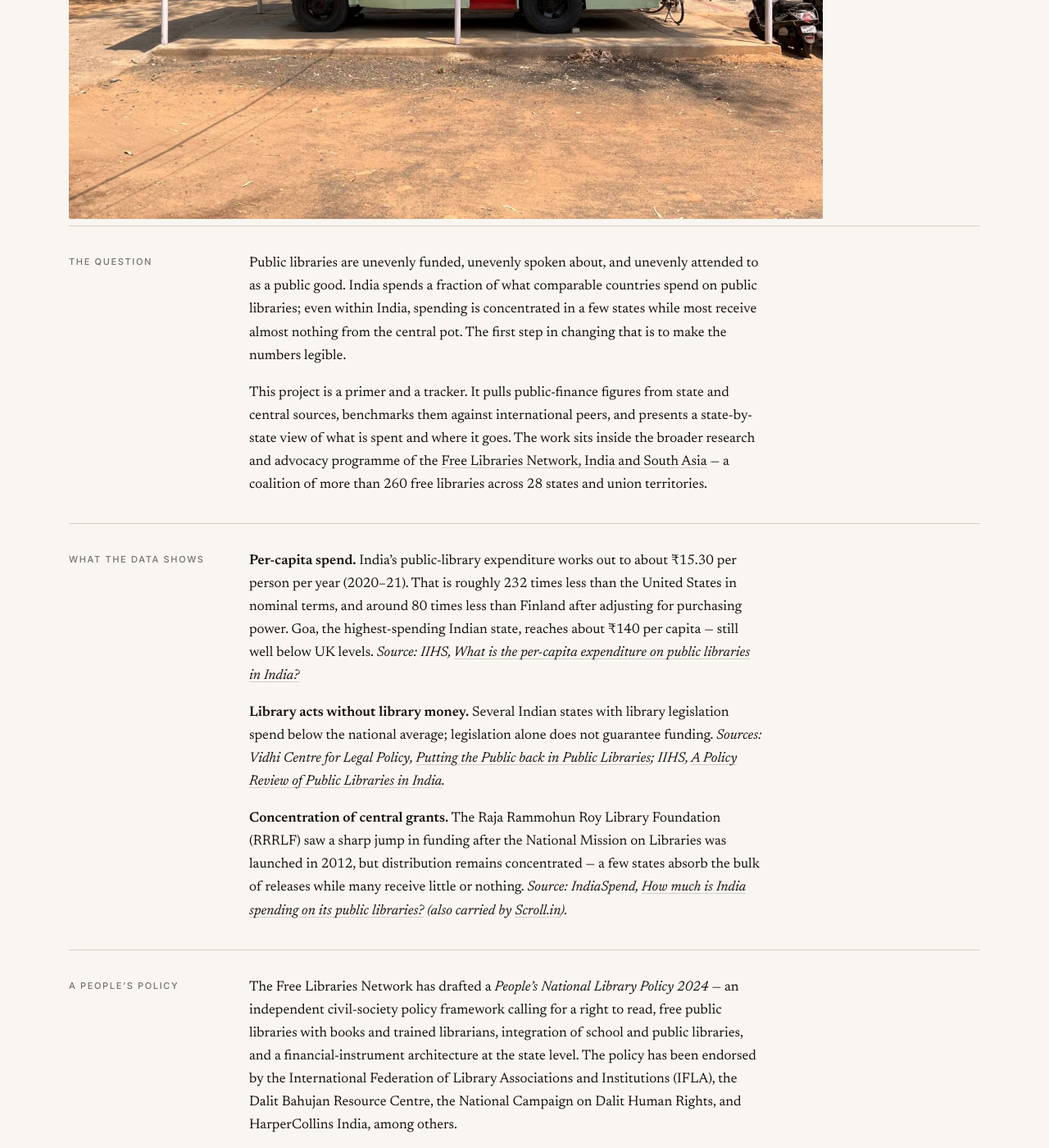
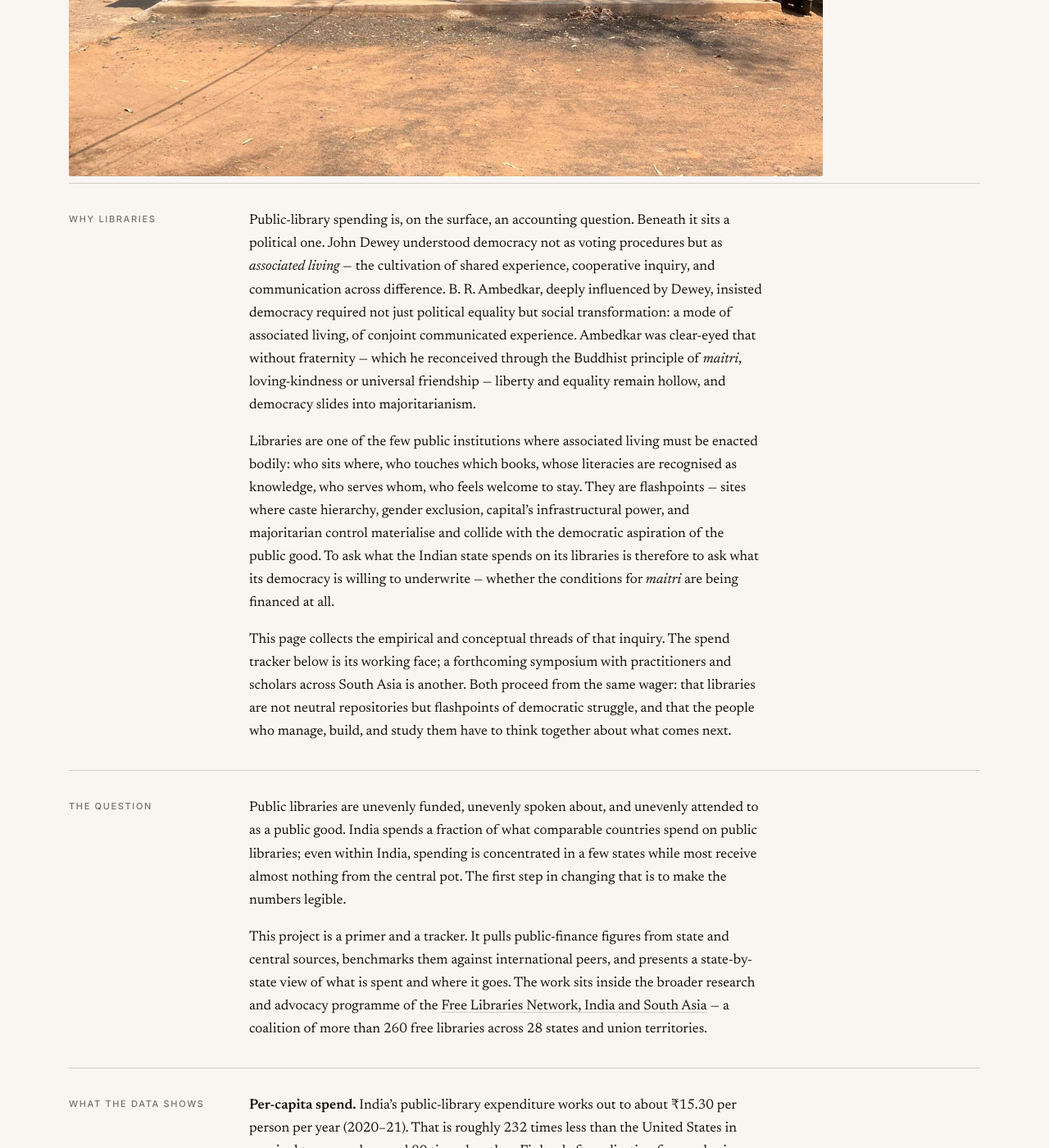
Before and after one commit to skishchampi/skishchampi.github.io, a Jekyll site: the page built from libraries.md, in a window 1280 px wide and 1400 px high, scrolled down 898 px. Shown: the whole window at 82% size. Built offline with Jekyll 4.4.1, drawn with Linux system fonts in a browser that asks for light colours; some web fonts are replaced; some of the changed text lies outside the part shown.

Commit message:
Reframe libraries page as Democracies and Libraries
New 'Why libraries' block sets the Dewey/Ambedkar frame — democracy
as associated living, fraternity as maitri, libraries as flashpoints
where caste, gender, capital, and majoritarian control materialise.
The spend tracker becomes the empirical face of a larger inquiry.

Co-Authored-By: Claude Opus 4.7 (1M context) <noreply@anthropic.com>

```diff
--- a/libraries.md
+++ b/libraries.md
@@ -1,15 +1,15 @@
 ---
 layout: default
-title: India Library Spend Tracker
+title: Democracies and Libraries
 permalink: /libraries/
-description: "A brief on public library spending in India, with an interactive state-by-state dashboard, developed alongside the Free Libraries Network."
+description: "An inquiry into libraries as sites of democratic encounter, anchored in a brief on public-library spending across Indian states, developed alongside the Free Libraries Network."
 ---
 
 <header class="pagehead">
   <div>
     <div class="kicker">Project</div>
-    <h1>What India spends on its public libraries.</h1>
-    <p class="standfirst">A brief on public library spending across Indian states, with an interactive state-by-state dashboard. The work sits alongside ongoing advocacy and research with the Free Libraries Network, India and South Asia.</p>
+    <h1>Democracies and libraries.</h1>
+    <p class="standfirst">An ongoing inquiry into libraries as sites of democratic encounter &mdash; anchored in a brief on public-library spending across Indian states, and in research and advocacy with the Free Libraries Network, India and South Asia.</p>
   </div>
   <div class="meta">
     <dl>
@@ -24,6 +24,15 @@ description: "A brief on public library spending in India, with an interactive s
 <figure class="research-hero">
   <img src="/assets/img/research/bookmobile.jpeg" alt="A vintage state-run mobile library — a converted vehicle with Hindi signage reading rajkiya bhramansheel pustakalaya, Santal Pargana, Dumka — parked under a red-roofed shelter alongside bicycles." loading="lazy">
 </figure>
+
+<div class="block">
+  <div class="label">Why libraries</div>
+  <div class="body">
+    <p>Public-library spending is, on the surface, an accounting question. Beneath it sits a political one. John Dewey understood democracy not as voting procedures but as <em>associated living</em> &mdash; the cultivation of shared experience, cooperative inquiry, and communication across difference. B.&nbsp;R.&nbsp;Ambedkar, deeply influenced by Dewey, insisted democracy required not just political equality but social transformation: a mode of associated living, of conjoint communicated experience. Ambedkar was clear-eyed that without fraternity &mdash; which he reconceived through the Buddhist principle of <em>maitri</em>, loving-kindness or universal friendship &mdash; liberty and equality remain hollow, and democracy slides into majoritarianism.</p>
+    <p>Libraries are one of the few public institutions where associated living must be enacted bodily: who sits where, who touches which books, whose literacies are recognised as knowledge, who serves whom, who feels welcome to stay. They are flashpoints &mdash; sites where caste hierarchy, gender exclusion, capital&rsquo;s infrastructural power, and majoritarian control materialise and collide with the democratic aspiration of the public good. To ask what the Indian state spends on its libraries is therefore to ask what its democracy is willing to underwrite &mdash; whether the conditions for <em>maitri</em> are being financed at all.</p>
+    <p>This page collects the empirical and conceptual threads of that inquiry. The spend tracker below is its working face; a forthcoming symposium with practitioners and scholars across South Asia is another. Both proceed from the same wager: that libraries are not neutral repositories but flashpoints of democratic struggle, and that the people who manage, build, and study them have to think together about what comes next.</p>
+  </div>
+</div>
 
 <div class="block">
   <div class="label">The question</div>
```
